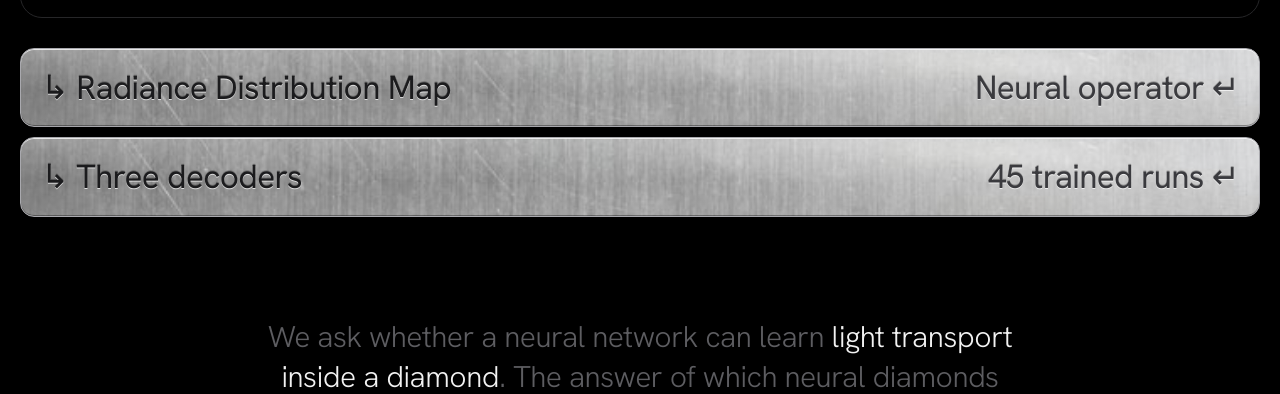
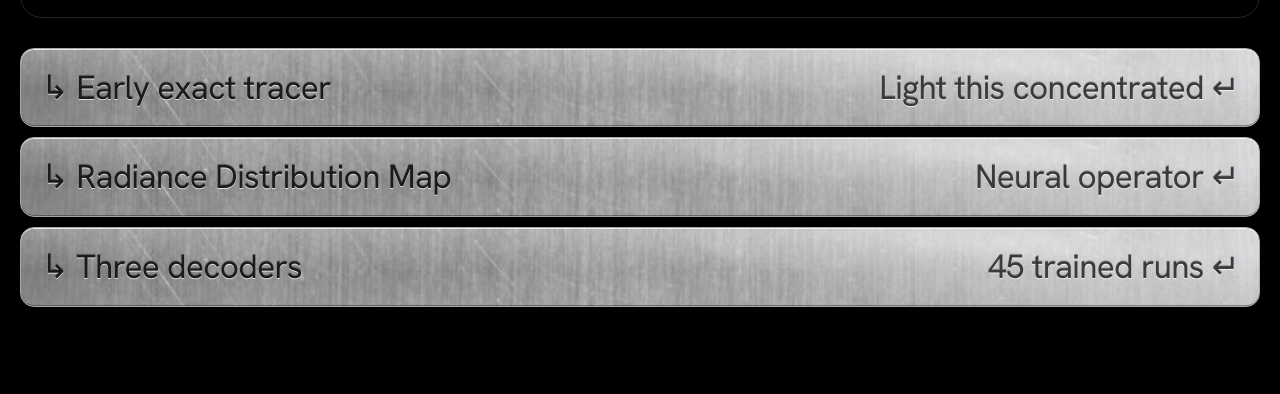
Before and after one commit to Sally-Mohlakola/Neural_Diamond, a plain HTML site: page index.html in a window 1280 px wide. Shown: the part 706-1100 px from the top of the page. Drawn offline with Linux system fonts and the light colour scheme.

Commit message:
Steel outline row linking to the early exact tracer

```diff
--- a/index.html
+++ b/index.html
@@ -381,6 +381,7 @@ td { color: var(--grey); }
 </section>
 
 <nav class="rows" aria-label="Project outline">
+<a class="row" href="#why"><span>↳ Early exact tracer</span><span class="r">Light this concentrated ↵</span></a>
 <a class="row" href="#journey"><span>↳ Radiance Distribution Map</span><span class="r">Neural operator ↵</span></a>
 <a class="row" href="#decoders"><span>↳ Three decoders</span><span class="r">45 trained runs ↵</span></a>
 </nav>
```
